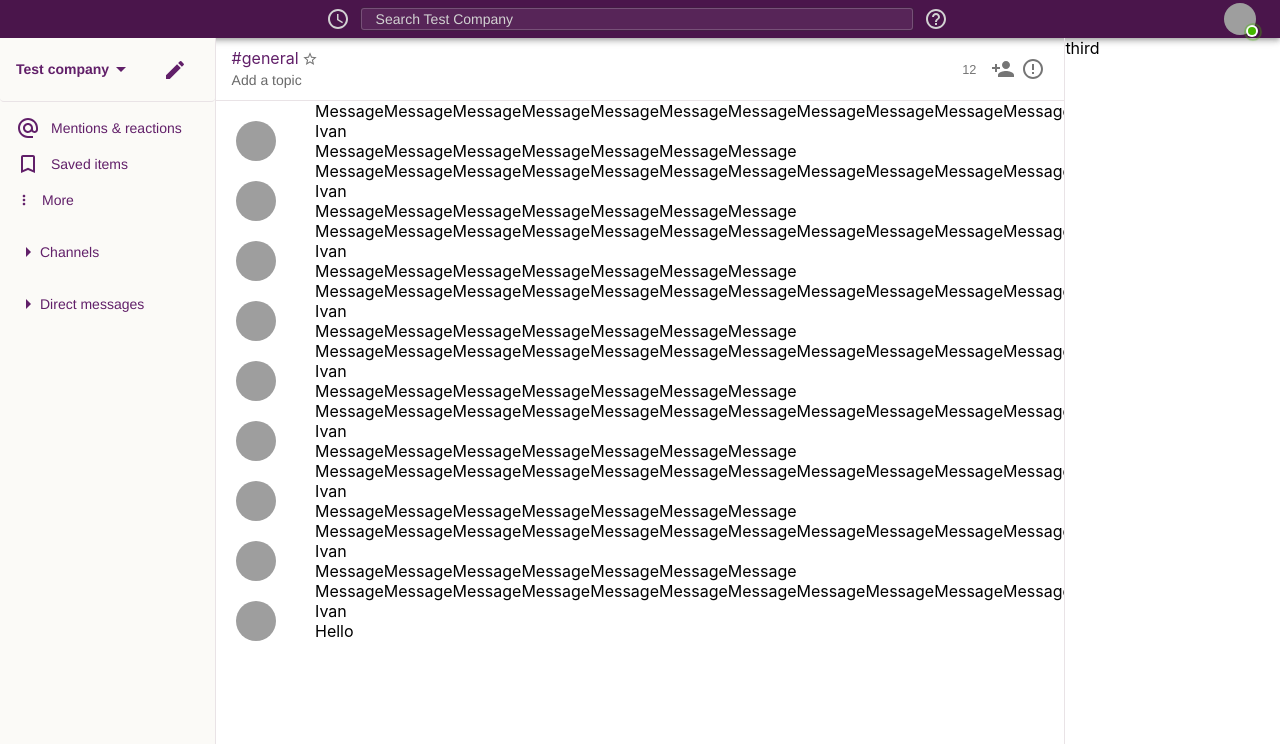
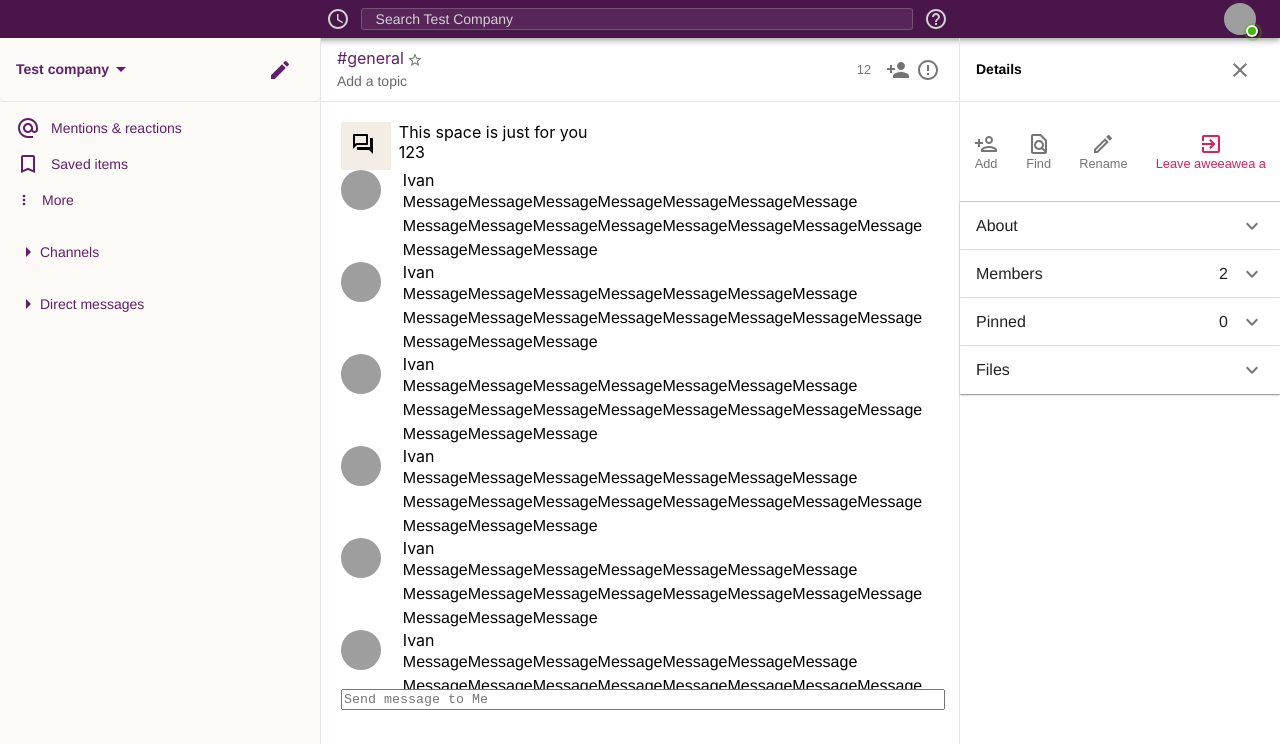
Before and after one commit to Hope-creator/react-slackclone, a React (Create React App) app: page / in a window 1280 px wide. Shown: the top 744 px of the page. Built offline with nearby package versions, Linux system fonts and the light colour scheme; grey boxes are pictures that could not be loaded.

Commit message:
Add right side markup, mini fixes

```diff
--- a/src/pages/Company.tsx
+++ b/src/pages/Company.tsx
@@ -34,11 +34,15 @@ import { Channel } from "../components/Channel";
 import { DirectMessageListItem } from "../components/DirectMessageListItem";
 import { StyledBadge } from "../components/StyledBadge";
 import MessagePane from "../components/MessagePane";
+import TextareaAutosize from "@material-ui/core/TextareaAutosize";
+import { useResize } from "../components/hooks/useResize";
+import { RightSideBlock } from "../components/RightSideBlock";
 
 const useStyles = makeStyles((theme: Theme) =>
   createStyles({
     companyWrapper: {
       height: "100vh",
+      overflowX: "hidden"
     },
     appBar: {
       height: 38,
@@ -110,10 +114,11 @@ const useStyles = makeStyles((theme: Theme) =>
       height: "100vh",
       borderLeft: "1px solid rgb(233,227,230)",
       borderRight: "1px solid rgb(233,227,230)",
+      maxHeight: "100vh",
     },
     workspaceHeader: {
       borderBottom: "1px solid rgb(233,227,230)",
-      height: 63,
+      height: 64,
       padding: "0 16px",
     },
     addTopicText: {
@@ -126,11 +131,23 @@ const useStyles = makeStyles((theme: Theme) =>
     headerStarButton: {
       fontSize: "1rem",
     },
-    workspaceContent: {
+    workspaceContentGrid: {
       padding: 20,
-      overflowY: "scroll",
-      height: "70%",
+      display: "grid",
+      gridTemplateColumns: "1fr",
+      gridTemplateRows: "10fr 2fr",
+      height: "90vh",
     },
+    workspaceContentMessages: {
+      overflowY: "auto",
+    },
+    textareaSize: {
+      resize: "none",
+      width: "100%",
+    },
+    message: {
+      wordWrap: "break-word"
+    }
   })
 );
 
@@ -213,11 +230,12 @@ export const Company = () => {
             <MenuItem>Create a channel</MenuItem>
             <Divider />
             <SimplePopover
-              text="Administration"
+              itemChildren="Administration"
               anchorOriginBlockVertical="center"
               anchorOriginBlockHorizontal="right"
               anchorPopupBlockVertical="center"
               anchorPopupBlockHorizontal="center"
+              arrow
             >
               <Paper className={classes.submenuContainer}>
                 <Typography className={classes.captionText} variant="caption">
@@ -302,8 +320,14 @@ export const Company = () => {
           <Grid
             container
             direction="column"
-            className={classes.workspaceContent}
-            justify="flex-end"
+            className={classes.workspaceContentGrid}
+            wrap="nowrap"
+          >
+            <Grid
+              container
+              item
+              className={classes.workspaceContentMessages}
+              direction="column"
               wrap="nowrap"
             >
               <MessagePane
@@ -312,11 +336,19 @@ export const Company = () => {
               >
                 123
               </MessagePane>
-            {new Array(20).fill({
+              {new Array(20)
+                .fill({
                   header: "Ivan",
                   avatarSrc:
                     "https://images.unsplash.com/photo-1568602471122-7832951cc4c5?ixid=MnwxMjA3fDB8MHxwaG90by1wYWdlfHx8fGVufDB8fHx8&ixlib=rb-1.2.1&auto=format&fit=crop&w=750&q=80",
-            }).map(item=> <MessagePane header={item.header} avatarSrc={item.avatarSrc}><Typography></Typography>MessageMessageMessageMessageMessageMessageMessage MessageMessageMessageMessageMessageMessageMessageMessageMessageMessageMessage</MessagePane>)}
+                })
+                .map((item) => (
+                  <MessagePane header={item.header} avatarSrc={item.avatarSrc}>
+                    <Typography className={classes.message}>MessageMessageMessageMessageMessageMessageMessage
+                    MessageMessageMessageMessageMessageMessageMessageMessageMessageMessageMessage
+                  </Typography>
+                    </MessagePane>
+                ))}
               <MessagePane
                 header="Ivan"
                 avatarSrc="https://images.unsplash.com/photo-1568602471122-7832951cc4c5?ixid=MnwxMjA3fDB8MHxwaG90by1wYWdlfHx8fGVufDB8fHx8&ixlib=rb-1.2.1&auto=format&fit=crop&w=750&q=80"
@@ -324,9 +356,17 @@ export const Company = () => {
                 Hello
               </MessagePane>
             </Grid>
+            <Grid item>
+              <TextareaAutosize
+                aria-label="Send message"
+                placeholder="Send message to Me"
+                className={classes.textareaSize}
+              />
+            </Grid>
+          </Grid>
         </Grid>
         <Grid item xs={3}>
-          third
+          <RightSideBlock type="profile"/>
         </Grid>
       </Grid>
     </div>
```
Lines whose indentation alone changed are shown as unchanged.
